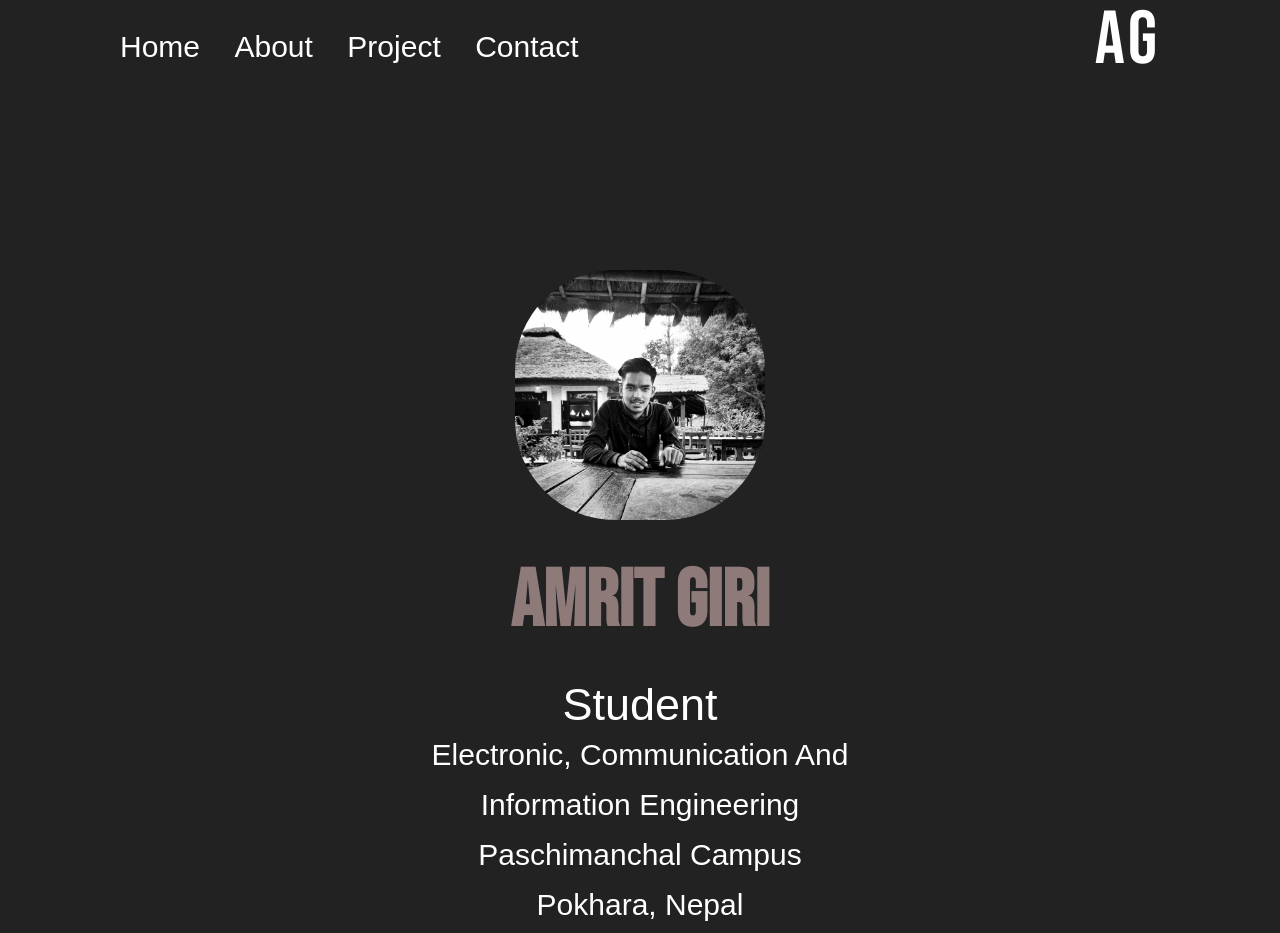
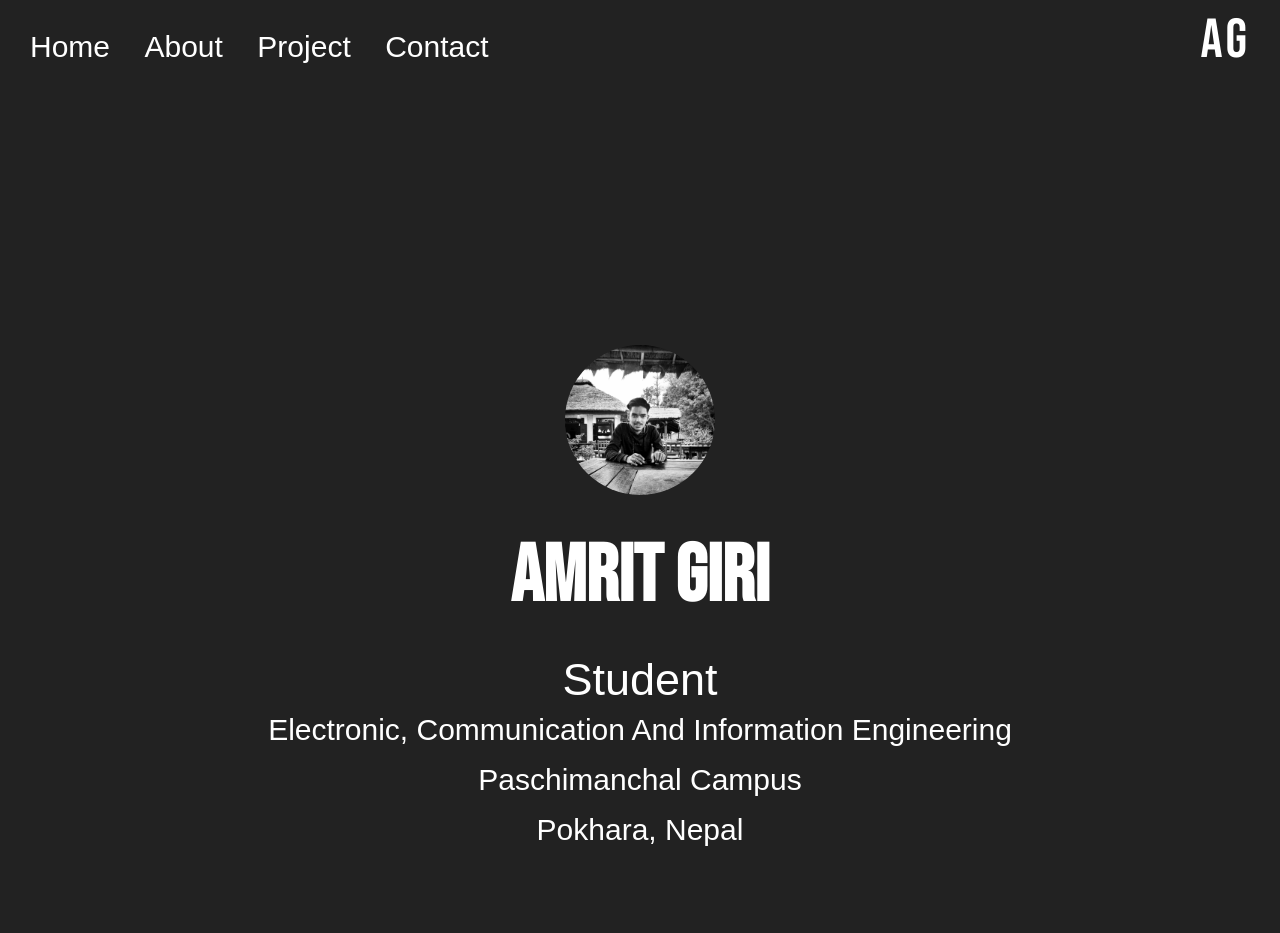
Before and after one commit to amritgiri/portfolio, a plain HTML site: page index.html in a window 1280 px wide. Shown: the top 933 px of the page. Drawn offline with Linux system fonts and the light colour scheme.

Commit message:
Update style.css

```diff
--- a/css/style.css
+++ b/css/style.css
@@ -28,7 +28,7 @@ a:hover{
     justify-content: space-between;
     height: 0;
     width: 100%;
-    padding: 40px 120px;
+    padding: 40px 30px;
     align-items: center;
     position: fixed;
     z-index: 3;
@@ -40,7 +40,7 @@ a:hover{
     background: transparent;
 } */
 .navbar-brand{
-    font-size: 75px;
+    font-size: 55px;
     font-family: var(--font1);
     letter-spacing: 3px;
 }
@@ -76,26 +76,26 @@ a:hover{
 }
 
 #entry{
-    color: #8f7a7a;
+    background-color: #222;
+    display: flex;
+    flex-direction: column;
+    align-items: center;
+    justify-content: center;
+    padding: 150px;
+    text-align: center;
+    padding: 0px;
     height: 150vh;
-    background-color: #222;
-    background-size: cover;
-    background-repeat: no-repeat;
-    background-position: center center;
-    background-attachment: fixed;
-    display: flex;
-    align-items: center;
-    padding: 400px;
-    text-align: center;
+    width: 100%;
 }
 
 .img-above-name{
     position: relative;
-    width: 250px;
+    width: 150px;
     border-radius: 100px;
 }
 
 .entry-text{
+    color: #fff;
     display: flex;
     justify-content: center;
     align-items: center;
@@ -126,8 +126,9 @@ a:hover{
     justify-content: center;
     padding: 150px;
     text-align: center;
-    padding: 40px;
+    padding: 0px;
     height: 50vh;
+    width: 100%;
 }
 
 .section-subtitle{
```
